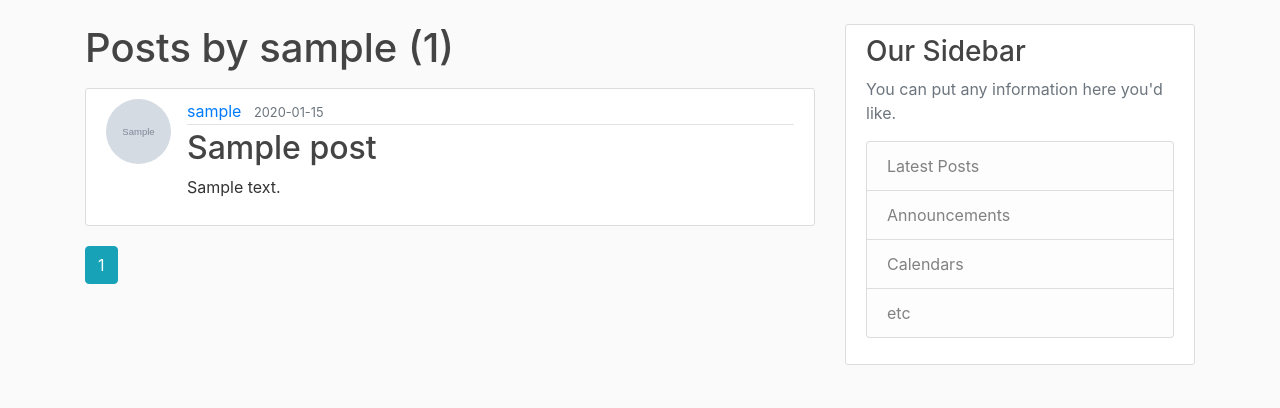
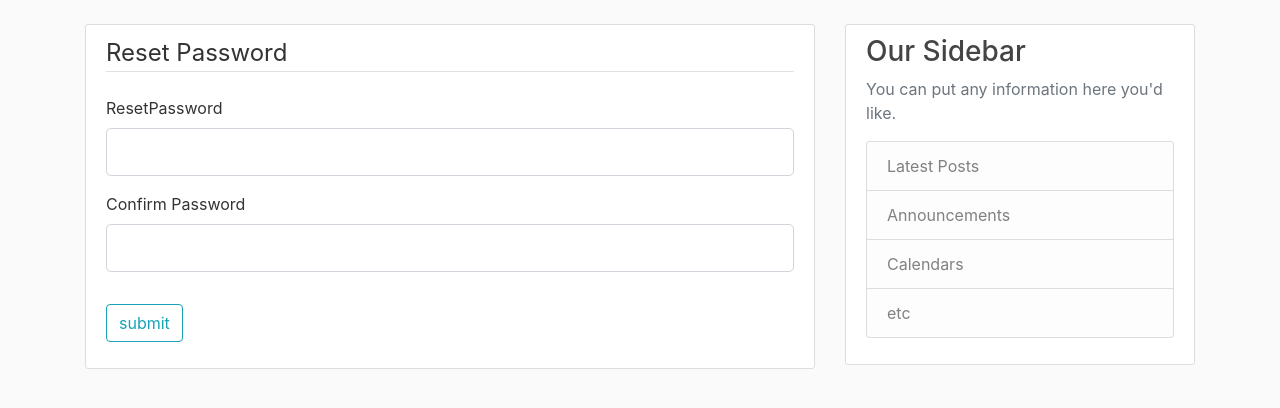
Before and after one commit to ajaynimmala-dev/FLASK_PROJECT1, a Flask app: template app/templates/reset_token.html in a window 1280 px wide. Shown: the part 56-464 px from the top of the page. Run offline with Flask 3, Linux system fonts and the light colour scheme; tables that the repository leaves empty hold one stand-in row (values such as "Sample post"); the template is opened without the code that fills it: values that come from a table or form of the project are taken from there, most other values are stand-ins (such as "Sample title", 1, 10 or a date in 2020); grey boxes marked "Sample" are stand-in pictures; some libraries are stand-ins or nearby versions.

Commit message:
Handling Errors

```diff
--- a/app/templates/reset_token.html
+++ b/app/templates/reset_token.html
@@ -1,28 +1,40 @@
 {% extends "layout.html" %}
 {% block content %}
-    <h1 class="mb-3">Posts by {{ user.username }} ({{ posts.total }})</h1>
-    {% for post in posts.items %}
-        <article class="media content-section">
-          <img class="rounded-circle article-img" src="{{ url_for('static', filename='profile_pics/' + post.author.image_file) }}">
-          <div class="media-body">
-            <div class="article-metadata">
-              <a class="mr-2" href="{{ url_for('users.user_posts', username=post.author.username) }}">{{ post.author.username }}</a>
-              <small class="text-muted">{{ post.date_posted.strftime('%Y-%m-%d') }}</small>
+    <div class="content-section">
+        <form method="POST" action="">
+            {{ form.hidden_tag() }}
+            <fieldset class="form-group">
+                <legend class="border-bottom mb-4">Reset Password</legend>
+                <div class="form-group">
+                    {{ form.password.label(class="form-control-label") }}
+                    {% if form.password.errors %}
+                        {{ form.password(class="form-control form-control-lg is-invalid") }}
+                        <div class="invalid-feedback">
+                            {% for error in form.password.errors %}
+                                <span>{{ error }}</span>
+                            {% endfor %}
+                        </div>
+                    {% else %}
+                        {{ form.password(class="form-control form-control-lg") }}
+                    {% endif %}
+                </div>
+                <div class="form-group">
+                    {{ form.confirm_password.label(class="form-control-label") }}
+                    {% if form.confirm_password.errors %}
+                        {{ form.confirm_password(class="form-control form-control-lg is-invalid") }}
+                        <div class="invalid-feedback">
+                            {% for error in form.confirm_password.errors %}
+                                <span>{{ error }}</span>
+                            {% endfor %}
+                        </div>
+                    {% else %}
+                        {{ form.confirm_password(class="form-control form-control-lg") }}
+                    {% endif %}
+                </div>
+            </fieldset>
+            <div class="form-group">
+                {{ form.submit(class="btn btn-outline-info") }}
             </div>
-            <h2><a class="article-title" href="{{ url_for('posts.post', post_id=post.id) }}">{{ post.title }}</a></h2>
-            <p class="article-content">{{ post.content }}</p>
-          </div>
-        </article>
-    {% endfor %}
-    {% for page_num in posts.iter_pages(left_edge=1, right_edge=1, left_current=1, right_current=2) %}
-      {% if page_num %}
-        {% if posts.page == page_num %}
-          <a class="btn btn-info mb-4" href="{{ url_for('users.user_posts', username=user.username, page=page_num) }}">{{ page_num }}</a>
-        {% else %}
-          <a class="btn btn-outline-info mb-4" href="{{ url_for('users.user_posts', username=user.username, page=page_num) }}">{{ page_num }}</a>
-        {% endif %}
-      {% else %}
-        ...
-      {% endif %}
-    {% endfor %}
+        </form>
+    </div>
 {% endblock content %}
--- a/app/users/routes.py
+++ b/app/users/routes.py
@@ -105,4 +105,4 @@ def reset_token(token):
         db.session.commit()
         flash('Your password has been updated! You are now able to log in', 'success')
         return redirect(url_for('users.login'))
-    return render_template('reset_token.html', title='Reset Password', form = form,user = user,posts = user.posts)
+    return render_template('reset_token.html', title='Reset Password', form = form)
```
